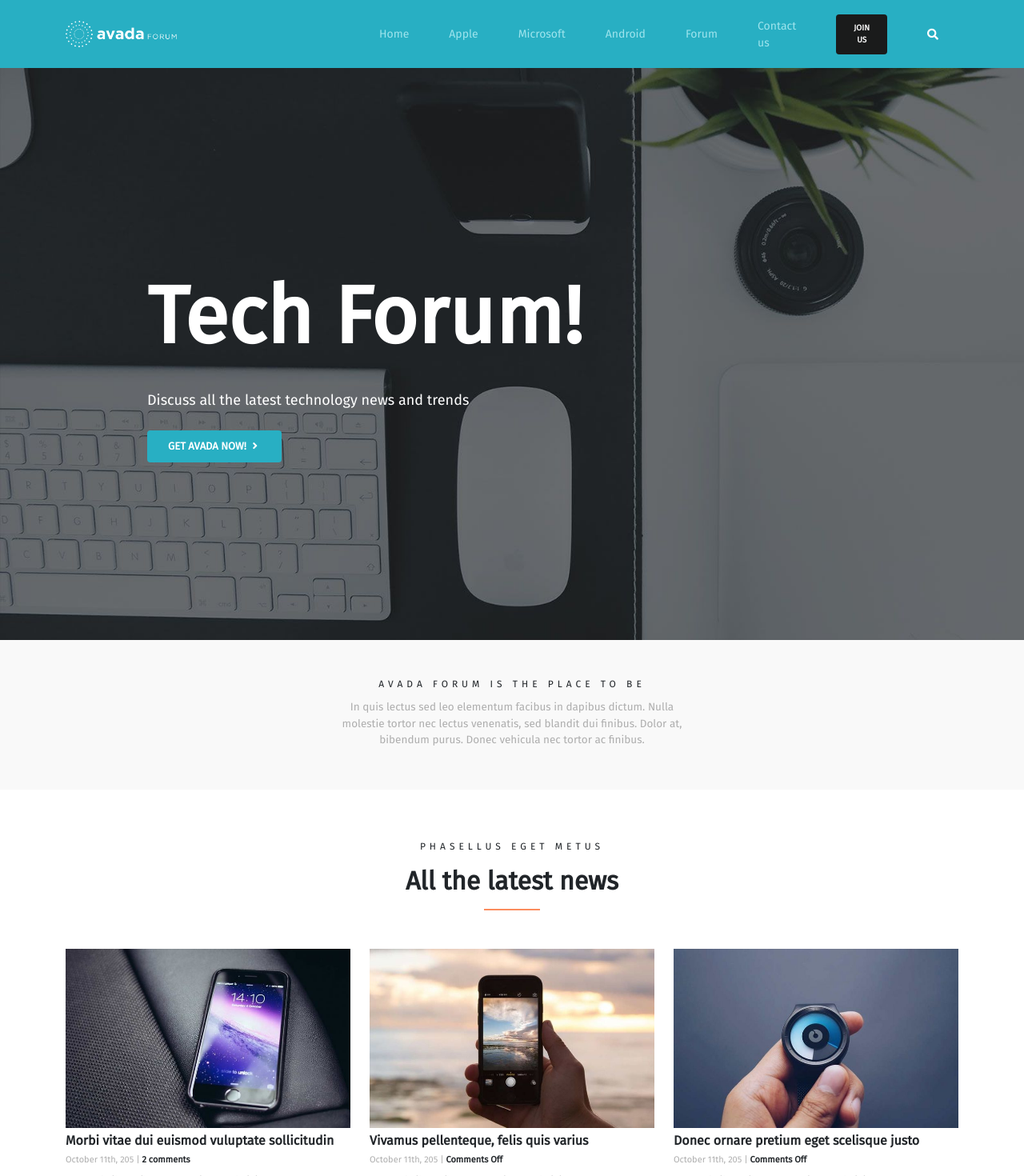
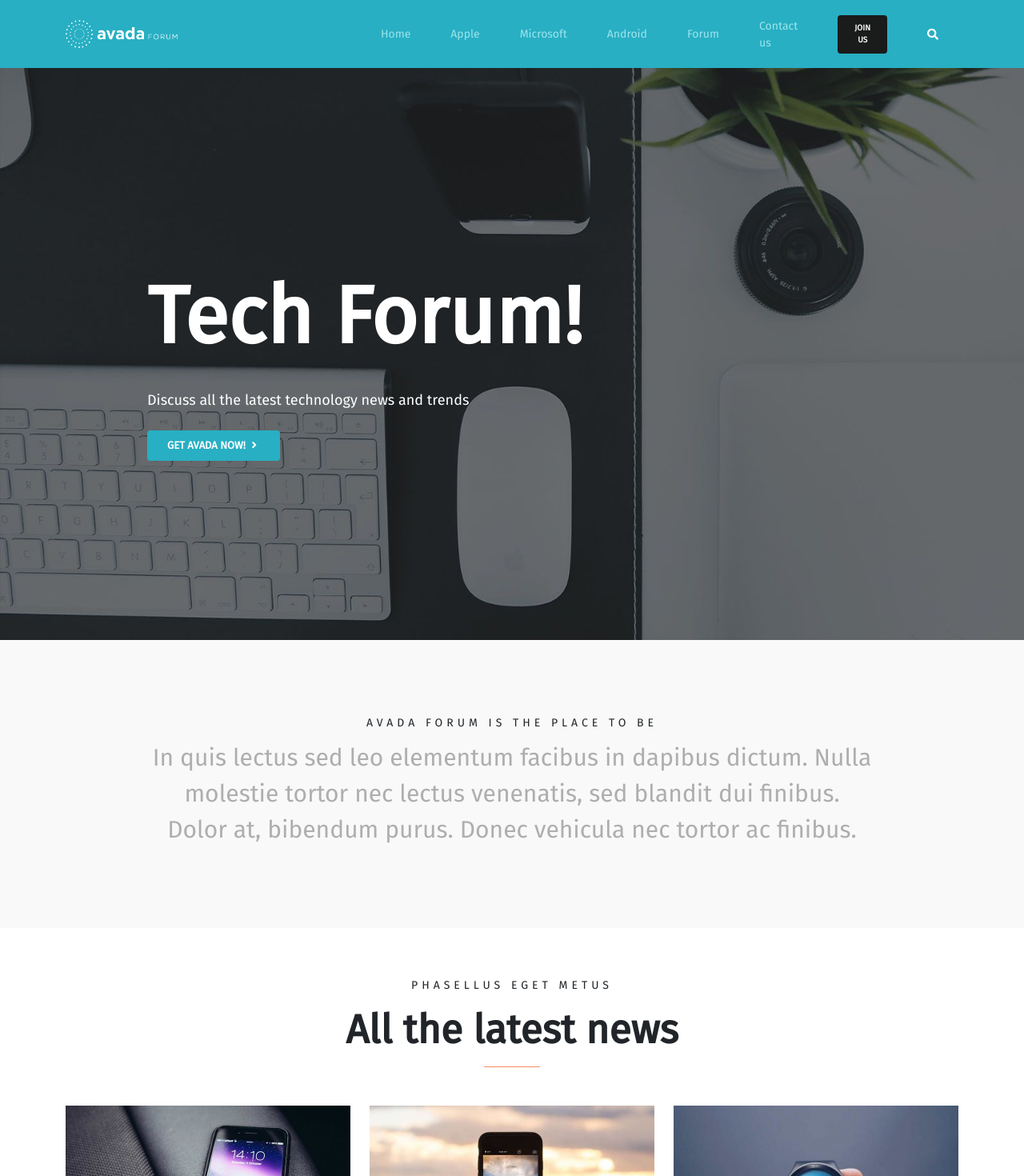
Before and after one commit to FabrizioFornone/proj-html-vuejs, a Vue app: page / in a window 1280 px wide. Shown: the top 1470 px of the page at 80% size. Built offline with nearby package versions, Linux system fonts and the light colour scheme.

Commit message:
.btn class added in main.scss

```diff
--- a/src/components/FifthSectionBox.vue
+++ b/src/components/FifthSectionBox.vue
@@ -13,7 +13,7 @@
               Nullamolestie tortor nec lectus venenantis, sed landit, dui, dolor
               at bibendum sadips ets ipsum dolores ficilis uns leo lectus
             </p>
-            <button class="text-uppercase fw-bold my-2 px-5 py-2 rounded">
+            <button class="text-uppercase fw-bold my-2 px-5 py-2 rounded btn">
               <a href="#"></a>read more
               <i class="fas fa-angle-right px-1"></i>
             </button>
--- a/src/components/FistSectionBox.vue
+++ b/src/components/FistSectionBox.vue
@@ -1,7 +1,7 @@
 <template>
   <section>
     <div class="container py-5">
-      <div class="text-center">
+      <div class="text-center py-5">
         <h5 class="text-uppercase">avada forum is the place to be</h5>
         <p class="py-1"> In quis lectus sed leo elementum facibus in dapibus dictum.
             Nulla molestie tortor nec lectus venenatis, sed blandit dui finibus.
--- a/src/components/HeaderBox.vue
+++ b/src/components/HeaderBox.vue
@@ -17,7 +17,7 @@
               <a class="d-flex align-items-center" href="#">{{ item }}</a>
             </li>
             <li class="d-flex align-items-center">
-              <button class="text-uppercase fw-bold rounded">
+              <button class="text-uppercase fw-bold rounded btn">
                 <a href="#">join us</a>
               </button>
             </li>
--- a/src/components/JumbotronBox.vue
+++ b/src/components/JumbotronBox.vue
@@ -4,7 +4,7 @@
       <div>
         <h1 class="fw-bold">Tech Forum!</h1>
         <p class="py-4">Discuss all the latest technology news and trends</p>
-        <button class="text-uppercase fw-bold px-4 py-2 rounded">
+        <button class="text-uppercase fw-bold px-4 py-2 rounded btn">
           <a href="#"></a>get avada now! <i class="fas fa-angle-right px-1"></i>
         </button>
       </div>
--- a/src/components/SeventhSectionBox.vue
+++ b/src/components/SeventhSectionBox.vue
@@ -7,7 +7,7 @@
           Nulla molestie tortor nec lectus venenatis, sed blandit dui finibus.
           Curabitur feugiat vuluptate purus ipsums dolores ficilis uns etra
         </p>
-        <button class="text-uppercase fw-bold my-2 px-4 py-2 rounded">
+        <button class="text-uppercase fw-bold my-2 px-4 py-2 rounded btn">
           <a href="#">Sign up</a> <i class="fas fa-angle-right px-1"></i>
         </button>
       </div>
@@ -16,7 +16,7 @@
       <div class="text-center">
         <h4 class="py-3">Subscribe to our Newsletter</h4>
         <input type="text" placeholder="Insert your email*" />
-        <button class="text-uppercase fw-bold mx-5 rounded">
+        <button class="text-uppercase fw-bold mx-5 rounded btn">
           <a href="#">send</a>
         </button>
       </div>
--- a/src/components/SixthSectionBox.vue
+++ b/src/components/SixthSectionBox.vue
@@ -1,7 +1,7 @@
 <template>
   <section>
     <div class="banner mt-3 d-flex justify-content-center">
-      <button class="text-uppercase fw-bold my-4 px-5 py-2 rounded">
+      <button class="text-uppercase fw-bold my-4 px-5 py-2 rounded btn">
         <a href="#"
           >read our blog
           <i class="fas fa-long-arrow-alt-right px-1"></i>
@@ -34,7 +34,7 @@
       </div>
     </div>
     <div class="banner mt-3 d-flex justify-content-center">
-      <button class="text-uppercase fw-bold my-4 px-5 py-2 rounded">
+      <button class="text-uppercase fw-bold my-4 px-5 py-2 rounded btn">
         <a href="#"
           >Go to our forum
           <i class="fas fa-long-arrow-alt-right px-1"></i>
--- a/src/components/ThirdSectionBox.vue
+++ b/src/components/ThirdSectionBox.vue
@@ -10,7 +10,7 @@
             Nullamolestie tortor nec lectus venenantis, sed landit, dui, dolor
             at bibendum sadips ets ipsum dolores ficilis uns leo lectus
           </p>
-          <button class="text-uppercase fw-bold my-2 px-5 py-2 rounded">
+          <button class="text-uppercase fw-bold my-2 px-5 py-2 rounded btn">
             <a href="#"></a>read more
             <i class="fas fa-angle-right px-1"></i>
           </button>
--- a/src/style/firstSectionStyle.scss
+++ b/src/style/firstSectionStyle.scss
@@ -6,8 +6,9 @@ section {
     > div {
       p {
         color: $silver-chalice;
-        max-width: 460px;
+        max-width: 900px;
         margin: 0 auto;
+        font-size: 30px;
       }
     }
   }
--- a/src/style/headerStyle.scss
+++ b/src/style/headerStyle.scss
@@ -41,10 +41,6 @@ header {
               padding: 8px 20px;
               font-size: 10px;
 
-              &:hover {
-                background-color: $salmon;
-              }
-
               a {
                 color: $white;
               }
--- a/src/style/main.scss
+++ b/src/style/main.scss
@@ -17,12 +17,19 @@ a {
   text-decoration: none;
 }
 
-button {
+.btn {
   border-color: transparent;
+  &:hover {
+    background-color: $salmon !important;
+  }
+}
+
+h2 {
+  font-size: 50px;
 }
 
 h5 {
-  font-size: 12px;
+  font-size: 14px;
   letter-spacing: 5px;
 }
 
```
